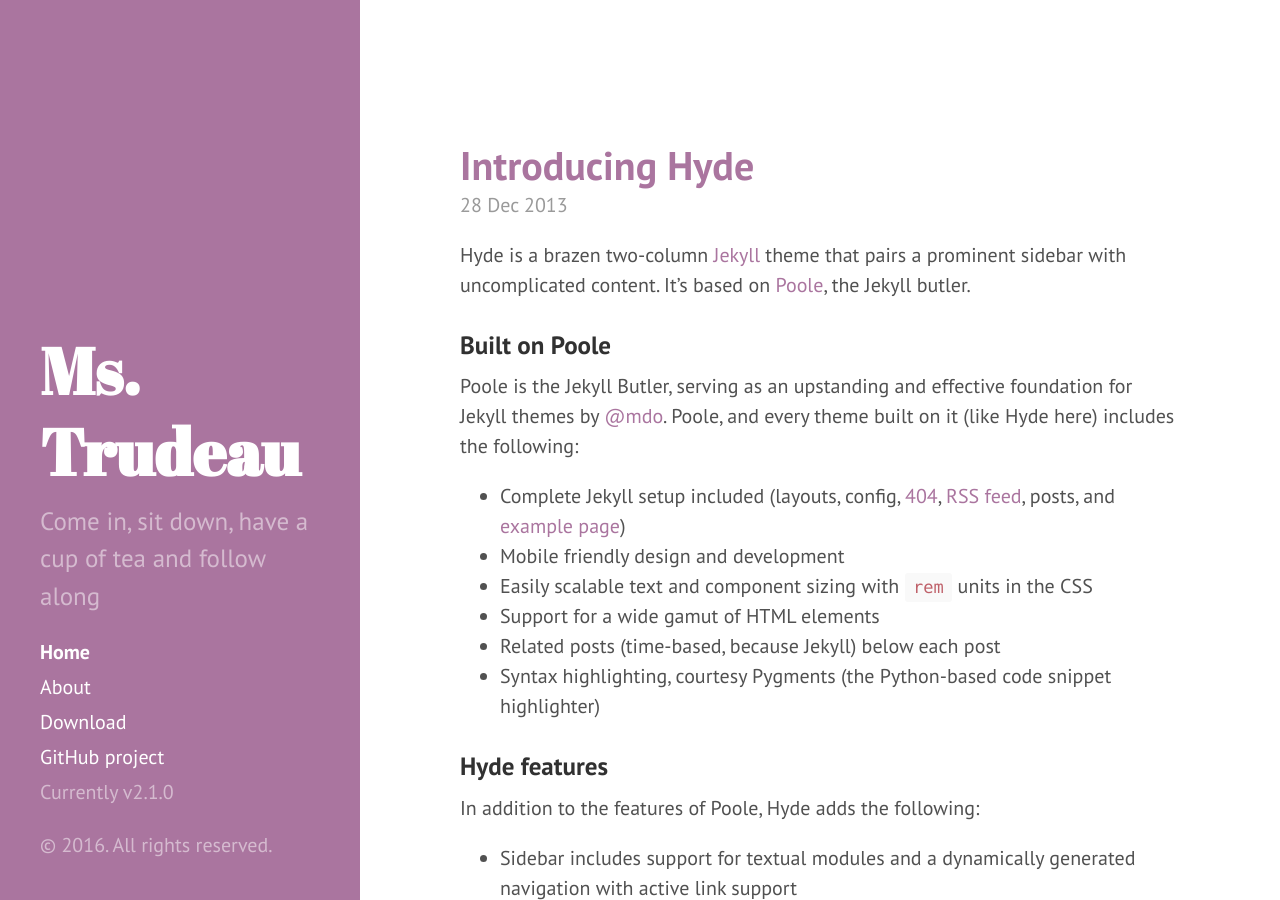
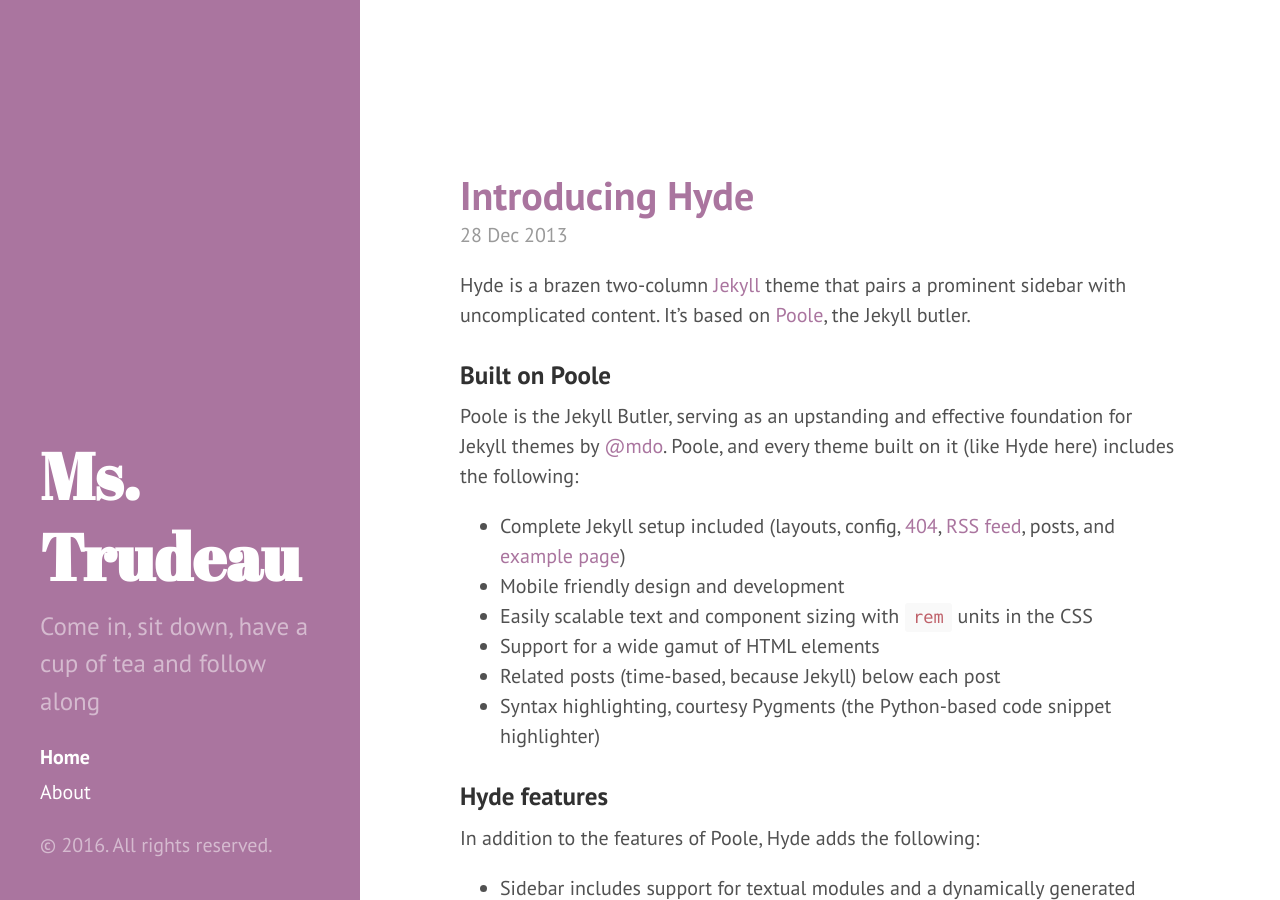
Before and after one commit to JourdanTrudeau/JourdanTrudeau.github.io, a Jekyll site: the page built from index.html, in a window 1280 px wide and 900 px high. Built offline with Jekyll 4.4.1, drawn with Linux system fonts in a browser that asks for light colours; the list of posts is cut into pages by our own code.

Commit message:
Updated sidebar.html

```diff
--- a/_includes/sidebar.html
+++ b/_includes/sidebar.html
@@ -1,3 +1,8 @@
+---
+layout: page
+title: ''
+published: false
+---
 <div class="sidebar">
   <div class="container sidebar-sticky">
     <div class="sidebar-about">
@@ -26,9 +31,6 @@
         {% endif %}
       {% endfor %}
 
-      <a class="sidebar-nav-item" href="{{ site.github.repo }}/archive/v{{ site.version }}.zip">Download</a>
-      <a class="sidebar-nav-item" href="{{ site.github.repo }}">GitHub project</a>
-      <span class="sidebar-nav-item">Currently v{{ site.version }}</span>
     </nav>
 
     <p>&copy; {{ site.time | date: '%Y' }}. All rights reserved.</p>
```
